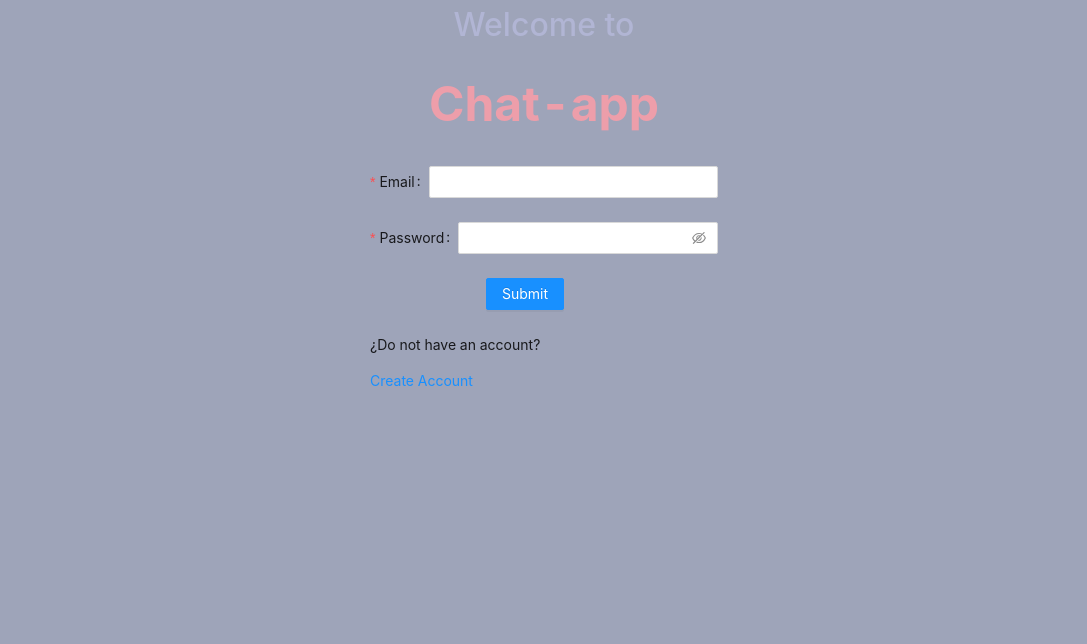
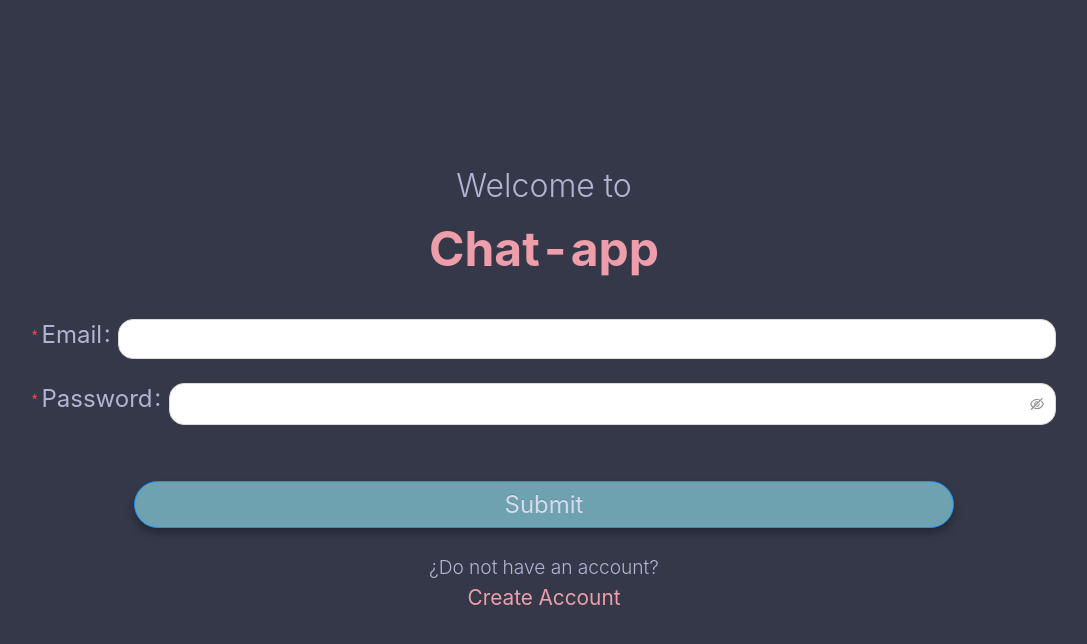
Before and after one commit to Laboratoria/REG003-chat-app, a Next.js app: page / in a window 1280 px wide. Both pictures are taken after a click on the link "Log In". Shown: the top 644 px of the page, without its empty margins (96-1183 px from the left). Built offline with nearby package versions, Linux system fonts and the light colour scheme.

Commit message:
New: Login styles merged, user test merged

```diff
--- a/components/Login/Login.tsx
+++ b/components/Login/Login.tsx
@@ -1,5 +1,5 @@
 import type { NextPage } from "next";
-import { Form, Input, Button } from "antd";
+import { Form, Input, Button, Space } from "antd";
 import { useState } from "react";
 import { postAuth } from "../../services/auth";
 import { useRouter } from "next/router";
@@ -34,17 +34,26 @@ const Login: NextPage<any> = ({ setIsLogin }) => {
 
   return (
     <>
+      <section className="container__login">
+        <div style={{ display: "inline-block" }}>
+          {/* <Space align="end"> */}
           <h3 className="title_violet_thin">Welcome to</h3>
           <h1 className="title_pink_bold">Chat-app</h1>
+          {/* </Space> */}
+        </div>
+        <div>
           <Form
             name="basic"
             onFinish={onFinish}
             onFinishFailed={onFinishFailed}
             autoComplete="off"
+            className="form"
           >
             <Form.Item
               label="Email"
               name="email"
+              className="form-label"
+              // labelCol={{ span: 24 }}
               rules={[
                 {
                   required: true,
@@ -54,12 +63,13 @@ const Login: NextPage<any> = ({ setIsLogin }) => {
                 },
               ]}
             >
-          <Input />
+              <Input className="form-input" />
             </Form.Item>
 
             <Form.Item
               label="Password"
               name="password"
+              // labelCol={{ span: 24 }}
               rules={[
                 {
                   required: true,
@@ -70,7 +80,7 @@ const Login: NextPage<any> = ({ setIsLogin }) => {
                 },
               ]}
             >
-          <Input.Password />
+              <Input.Password className="form-input" />
             </Form.Item>
             {error ? (
               <Form.Item>
@@ -78,17 +88,22 @@ const Login: NextPage<any> = ({ setIsLogin }) => {
               </Form.Item>
             ) : null}
 
-        <Form.Item wrapperCol={{ offset: 8, span: 16 }}>
-          <Button type="primary" htmlType="submit">
+            <Form.Item wrapperCol={{ span: 24 }}>
+              <Button type="primary" htmlType="submit" className="login-btn">
                 Submit
               </Button>
             </Form.Item>
 
             <Form.Item>
-          <p>¿Do not have an account? </p>
-          <a onClick={toRegister}> Create Account </a>
+              <p className="text_violet_thin">¿Do not have an account? </p>
+              <a className="text_pink_thin" onClick={toRegister}>
+                {" "}
+                Create Account{" "}
+              </a>
             </Form.Item>
           </Form>
+        </div>
+      </section>
     </>
   );
 };
--- a/components/Login/login.scss
+++ b/components/Login/login.scss
@@ -5,13 +5,83 @@
   justify-content: center;
   //margin: 5rem auto;
   width: 100%;
-  @include tablet {
-    width: 60rem;
+  // @include tablet {
+  //   width: 60rem;
+  // }
+  // @include desktop {
+  //   width: 80rem;
+  // }
+}
+
+@mixin box($direction) {
+  display: flex;
+  flex-direction: $direction;
+  align-items: center;
+  justify-content: center;
+}
+
+.container__login {
+  background-color: $color4;
+  @include box(column);
+  //margin: 5rem auto;
+  width: 100vw;
+  height: 100vh;
+  text-align: center;
+  gap: 2rem;
+
+  .ant-col-offset-8 {
+    margin-left: 0% !important;
   }
-  @include desktop {
-    width: 80rem;
+  // @include mobile {
+  //     width: 26rem;
+  // }
+  // @include tablet {
+  //     width: 60rem;
+  // }
+  // @include desktop {
+  //     width: 80rem;
+  // }
+}
+
+.login-btn {
+  filter: drop-shadow(0px 6px 4px rgba(0, 0, 0, 0.25));
+  background-color: $color5;
+  color: $color1;
+  font-size: 1.5rem;
+  border-radius: 30px;
+  width: 80%;
+  height: 100%;
+  margin-top: 2rem;
+}
+
+.form {
+  // min-width: 60vw;
+  // height: 50vh;
+  // display: flex;
+  // flex-direction: column;
+  // justify-content: space-evenly;
+
+  label {
+    color: #b1b5d4 !important;
+    font-size: 1.5rem;
+  }
+
+  .ant-input {
+    height: 2.5rem;
+    border-radius: 15px;
+  }
+
+  .ant-input-affix-wrapper {
+    border-radius: 15px;
+    padding: 0px 11px;
+  }
+
+  .ant-form-item {
+    width: 80vw;
+  }
+
+  .ant-form-item-with-help {
+    margin-bottom: 0;
+    width: 80vw;
   }
 }
-.container_login {
-  width: 100%;
-}
--- a/components/Register/register.scss
+++ b/components/Register/register.scss
@@ -5,14 +5,16 @@
   justify-content: center;
 }
 
-.container__register{
+.container__register {
   background-color: $color4;
   @include box(column);
   //margin: 5rem auto;
   width: 100vw;
   height: 100vh;
+  text-align: center;
+  gap: 2rem;
 
-    .ant-col-offset-8{
+  .ant-col-offset-8 {
     margin-left: 0% !important;
   }
   // @include mobile {
--- a/styles/globals.scss
+++ b/styles/globals.scss
@@ -23,16 +23,23 @@ $poiret: "Poiret One", cursive;
   // font-family: $poiret;
 }
 
-body,
-html {
-  background-color: $color2;
-  // width: 100vw;
+// body,
+// html {
+//   background-color: $color2;
+//   // width: 100vw;
+// }
+
+h1,
+h2,
+p {
+  font-size: $poppins;
+  margin: 0;
 }
 
-h1,
-h2 {
-  font-size: $poppins;
+h3 {
+  margin: 0;
 }
+
 @mixin mobile {
   @media only screen and (min-width: 568px) {
     @content;
@@ -76,6 +83,18 @@ h2 {
   @include titles($color7, light, 2rem);
 }
 
+.text_pink_thin {
+  @include titles($color7, light, 1.3rem);
+}
+
 .title_violet_thin {
-  @include titles($color3, light, 2rem);
+  @include titles($color3, 300, 2rem);
 }
+
+.text_violet_thin {
+  @include titles($color3, 300, 1.2rem);
+}
+
+.title_white_thin {
+  @include titles($color1, bold, 3rem);
+}
```
Also changed, not shown: 1 other file (tests, documents, lock files or other folders). Lines whose indentation alone changed are shown as unchanged.
